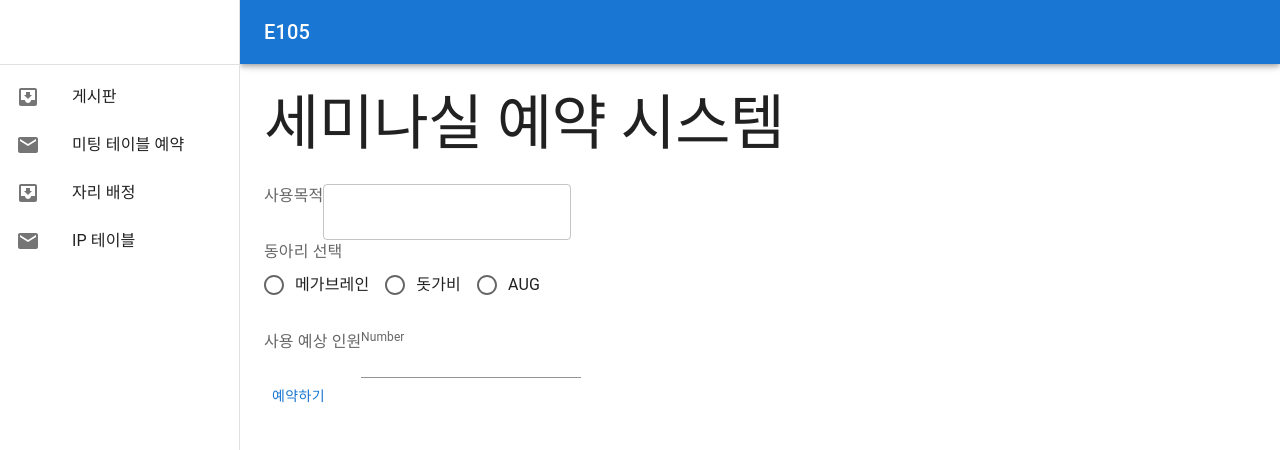
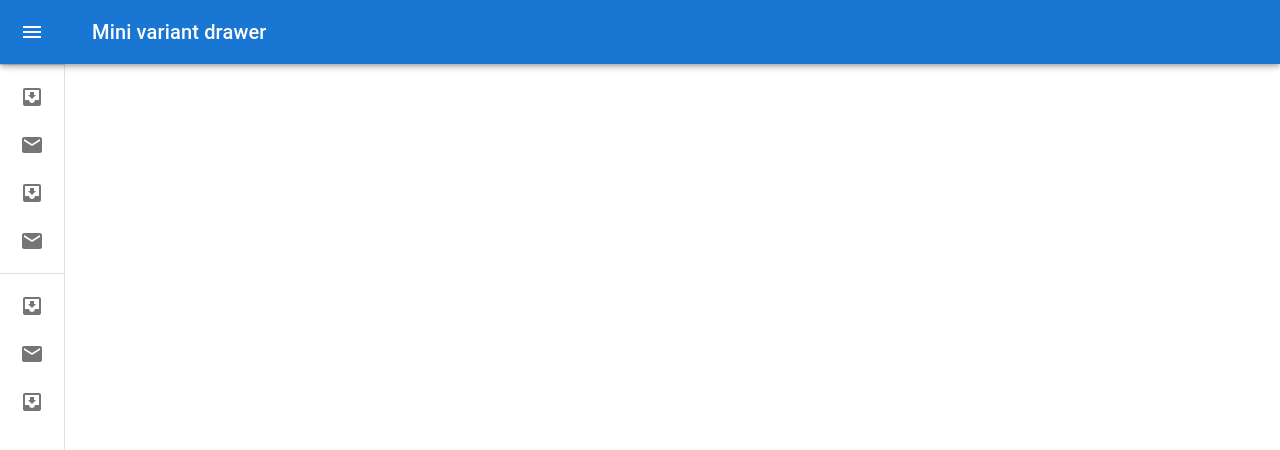
Before and after one commit to inje-megabrain/E105, a React (Create React App) app in the folder frontend/: page /1 in a window 1280 px wide. Shown: the top 450 px of the page. Built offline with nearby package versions, Linux system fonts and the light colour scheme.

Commit message:
feat: user interface change to support reactive design

```diff
--- a/frontend/package.json
+++ b/frontend/package.json
@@ -18,6 +18,7 @@
     "dayjs": "^1.10.8",
     "react": "^17.0.2",
     "react-dom": "^17.0.2",
+    "react-router-dom": "^6.2.2",
     "react-scripts": "5.0.0",
     "recoil": "^0.6.1",
     "web-vitals": "^2.1.4"
--- a/frontend/src/App.js
+++ b/frontend/src/App.js
@@ -1,59 +1,200 @@
 import * as React from 'react';
-import { Box, Drawer, CssBaseline, AppBar, Toolbar, List, Typography, Divider, ListItem, ListItemIcon, ListItemText } from '@mui/material';
-import { MoveToInbox, Mail } from '@mui/icons-material';
+import { styled, useTheme } from '@mui/material/styles';
+import Box from '@mui/material/Box';
+import MuiDrawer from '@mui/material/Drawer';
+import MuiAppBar from '@mui/material/AppBar';
+import Toolbar from '@mui/material/Toolbar';
+import List from '@mui/material/List';
+import CssBaseline from '@mui/material/CssBaseline';
+import Typography from '@mui/material/Typography';
+import Divider from '@mui/material/Divider';
+import IconButton from '@mui/material/IconButton';
+import MenuIcon from '@mui/icons-material/Menu';
+import ChevronLeftIcon from '@mui/icons-material/ChevronLeft';
+import ChevronRightIcon from '@mui/icons-material/ChevronRight';
+import ListItemButton from '@mui/material/ListItemButton';
+import ListItemIcon from '@mui/material/ListItemIcon';
+import ListItemText from '@mui/material/ListItemText';
+import InboxIcon from '@mui/icons-material/MoveToInbox';
+import MailIcon from '@mui/icons-material/Mail';
 import SeatTable from './pages/contents/SeatTable';
 import MeetingRoomReservation from "./pages/contents/MeetingRoomReservation";
+import IPTable from "./pages/contents/IPTable";
+import Board from "./pages/contents/Board";
+import {Link, Route, Routes} from "react-router-dom";
+import {ListItem} from "@mui/material";
 
 const drawerWidth = 240;
 
-function App() {
+const openedMixin = (theme) => ({
+    width: drawerWidth,
+    transition: theme.transitions.create('width', {
+        easing: theme.transitions.easing.sharp,
+        duration: theme.transitions.duration.enteringScreen,
+    }),
+    overflowX: 'hidden',
+});
+
+const closedMixin = (theme) => ({
+    transition: theme.transitions.create('width', {
+        easing: theme.transitions.easing.sharp,
+        duration: theme.transitions.duration.leavingScreen,
+    }),
+    overflowX: 'hidden',
+    width: `calc(${theme.spacing(7)} + 1px)`,
+    [theme.breakpoints.up('sm')]: {
+        width: `calc(${theme.spacing(8)} + 1px)`,
+    },
+});
+
+const DrawerHeader = styled('div')(({ theme }) => ({
+    display: 'flex',
+    alignItems: 'center',
+    justifyContent: 'flex-end',
+    padding: theme.spacing(0, 1),
+    // necessary for content to be below app bar
+    ...theme.mixins.toolbar,
+}));
+
+const AppBar = styled(MuiAppBar, {
+    shouldForwardProp: (prop) => prop !== 'open',
+})(({ theme, open }) => ({
+    zIndex: theme.zIndex.drawer + 1,
+    transition: theme.transitions.create(['width', 'margin'], {
+        easing: theme.transitions.easing.sharp,
+        duration: theme.transitions.duration.leavingScreen,
+    }),
+    ...(open && {
+        marginLeft: drawerWidth,
+        width: `calc(100% - ${drawerWidth}px)`,
+        transition: theme.transitions.create(['width', 'margin'], {
+            easing: theme.transitions.easing.sharp,
+            duration: theme.transitions.duration.enteringScreen,
+        }),
+    }),
+}));
+
+const Drawer = styled(MuiDrawer, { shouldForwardProp: (prop) => prop !== 'open' })(
+    ({ theme, open }) => ({
+        width: drawerWidth,
+        flexShrink: 0,
+        whiteSpace: 'nowrap',
+        boxSizing: 'border-box',
+        ...(open && {
+            ...openedMixin(theme),
+            '& .MuiDrawer-paper': openedMixin(theme),
+        }),
+        ...(!open && {
+            ...closedMixin(theme),
+            '& .MuiDrawer-paper': closedMixin(theme),
+        }),
+    }),
+);
+
+export default function App() {
+    const theme = useTheme();
+    const [open, setOpen] = React.useState(false);
+
+    const handleDrawerOpen = () => {
+        setOpen(true);
+    };
+
+    const handleDrawerClose = () => {
+        setOpen(false);
+    };
+
+    function nextPath(path) {
+        this.props.history.push(path);
+    }
+
     return (
-      <Box className="App" sx={{ display: 'flex' }}>
+        <Box sx={{ display: 'flex' }}>
             <CssBaseline />
-        <AppBar
-            position="fixed"
-            sx={{ width: `calc(100% - ${drawerWidth}px)`, ml: `${drawerWidth}px` }}
+            <AppBar position="fixed" open={open}>
+                <Toolbar>
+                    <IconButton
+                        color="inherit"
+                        aria-label="open drawer"
+                        onClick={handleDrawerOpen}
+                        edge="start"
+                        sx={{
+                            marginRight: 5,
+                            ...(open && { display: 'none' }),
+                        }}
                     >
-          <Toolbar>
+                        <MenuIcon />
+                    </IconButton>
                     <Typography variant="h6" noWrap component="div">
-              E105
+                        Mini variant drawer
                     </Typography>
                 </Toolbar>
             </AppBar>
-        <Drawer
-            sx={{
-              width: drawerWidth,
-              flexShrink: 0,
-              '& .MuiDrawer-paper': {
-                width: drawerWidth,
-                boxSizing: 'border-box',
-              },
-            }}
-            variant="permanent"
-            anchor="left"
-        >
-          <Toolbar />
+            <Drawer variant="permanent" open={open}>
+                <DrawerHeader>
+                    <IconButton onClick={handleDrawerClose}>
+                        {theme.direction === 'rtl' ? <ChevronRightIcon /> : <ChevronLeftIcon />}
+                    </IconButton>
+                </DrawerHeader>
                 <Divider />
                 <List>
                     {['게시판', '미팅 테이블 예약', '자리 배정', 'IP 테이블'].map((text, index) => (
-                <ListItem button key={text}>
-                  <ListItemIcon>
-                    {index % 2 === 0 ? <MoveToInbox /> : <Mail />}
+                            <ListItemButton
+                            key={text}
+                            sx={{
+                                minHeight: 48,
+                                justifyContent: open ? 'initial' : 'center',
+                                px: 2.5,
+                            }}
+                            to={'/' + index}
+                            >
+                            <ListItemIcon
+                                sx={{
+                                    minWidth: 0,
+                                    mr: open ? 3 : 'auto',
+                                    justifyContent: 'center',
+                                }}
+                            >
+                                {index % 2 === 0 ? <InboxIcon /> : <MailIcon />}
                             </ListItemIcon>
-                  <ListItemText primary={text} />
-                </ListItem>
+                            <ListItemText primary={text} sx={{ opacity: open ? 1 : 0 }} />
+                        </ListItemButton>
+                    ))}
+                </List>
+                <Divider />
+                <List>
+                    {['All mail', 'Trash', 'Spam'].map((text, index) => (
+                        <ListItemButton
+                            key={text}
+                            sx={{
+                                minHeight: 48,
+                                justifyContent: open ? 'initial' : 'center',
+                                px: 2.5,
+                            }}
+                        >
+                            <ListItemIcon
+                                sx={{
+                                    minWidth: 0,
+                                    mr: open ? 3 : 'auto',
+                                    justifyContent: 'center',
+                                }}
+                            >
+                                {index % 2 === 0 ? <InboxIcon /> : <MailIcon />}
+                            </ListItemIcon>
+                            <ListItemText primary={text} sx={{ opacity: open ? 1 : 0 }} />
+                        </ListItemButton>
                     ))}
                 </List>
             </Drawer>
-        <Box
-            component="main"
-            sx={{ flexGrow: 1, bgcolor: 'background.default', p: 3 }}
-        >
-          <Toolbar />
-            <MeetingRoomReservation />
+            <Box component="main" sx={{ flexGrow: 1, p: 3 }}>
+                <DrawerHeader />
+                <Routes>
+                    <Route exact path="/" component={Board} />
+                    <Route path="/0" component={Board} />
+                    <Route path="/1" component={MeetingRoomReservation} />
+                    <Route path="/2" component={SeatTable} />
+                    <Route path="/3" component={IPTable} />
+                </Routes>
             </Box>
         </Box>
     );
 }
-
-export default App;
--- a/frontend/src/index.js
+++ b/frontend/src/index.js
@@ -2,10 +2,13 @@ import React from 'react';
 import ReactDOM from 'react-dom';
 import App from './App';
 import reportWebVitals from './reportWebVitals';
+import { BrowserRouter } from 'react-router-dom';
 
 ReactDOM.render(
   <React.StrictMode>
-    <App />
+      <BrowserRouter>
+          <App />
+      </BrowserRouter>
   </React.StrictMode>,
   document.getElementById('root')
 );
--- a/frontend/src/pages/contents/Board.js
+++ b/frontend/src/pages/contents/Board.js
@@ -0,0 +1,6 @@
+export default function Board(){
+    return(
+        <>
+        </>
+    )
+}
--- a/frontend/src/pages/contents/IPTable.js
+++ b/frontend/src/pages/contents/IPTable.js
@@ -0,0 +1,6 @@
+export default function IPTable(){
+    return(
+            <>
+            </>
+        )
+}
--- a/frontend/src/pages/contents/MeetingRoomReservation.js
+++ b/frontend/src/pages/contents/MeetingRoomReservation.js
@@ -16,23 +16,23 @@ import axios from "axios";
 export default function MeetingRoomReservation(){
     const [starttime, setstarttime] = React.useState(new Date('2022-01-01T00:00:00.000Z'));
     const [endtime, setendtime] = React.useState(new Date('2022-01-01T00:00:00.000Z'));
-    const [title, settitle] = React.useState('');
-    const [group, setgroup] = React.useState('');
+    const [title, settitle] = React.useState('ㅇㅇ`');
+    const [group, setgroup] = React.useState('메가브레인');
     const [num, setnum] = React.useState(1);
     return (
         <>
-            <Typography typography="h2">세미나실 예약 시스템</Typography>
+            <Typography typography="h2">미팅 테이블 예약 시스템</Typography>
             <br/>
                 <FormLabel id="demo-radio-buttons-group-label">사용목적</FormLabel>
-                <TextField id="outlined-basic" variant="outlined" onChange={(value)=>settitle(value)}/>
-                <br/>
+                <TextField id="outlined-basic" variant="outlined" onChange={(event)=>settitle(event.target.value)}/>
+                <br/>`
                 <FormLabel id="demo-radio-buttons-group-label">동아리 선택</FormLabel>
                 <RadioGroup
                     row
                     aria-labelledby="demo-radio-buttons-group-label"
-                    defaultValue="female"
+                    defaultValue="mega"
                     name="radio-buttons-group"
-                    onSelect={(value)=>setgroup(value)}
+                    onSelect={(event)=>setgroup(event.target.value)}
                 >
                     <FormControlLabel value="mega" control={<Radio />} label="메가브레인" />
                     <FormControlLabel value="dot" control={<Radio />} label="돗가비" />
@@ -44,7 +44,7 @@ export default function MeetingRoomReservation(){
                     id="standard-number"
                     label="Number"
                     type="number"
-                    onChange={(value)=>setnum(value)}
+                    onChange={(event)=>setnum(Number.valueOf(event.target.value))}
                     InputLabelProps={{
                         shrink: true,
                     }}
@@ -60,7 +60,6 @@ export default function MeetingRoomReservation(){
                             setstarttime(newValue);
                             console.log(starttime);
                         }}/>
-                    <br/>
                     <DateTimePicker
                         renderInput={(props) => <TextField {...props} />}
                         value={endtime}
@@ -73,22 +72,23 @@ export default function MeetingRoomReservation(){
                     />
                 </LocalizationProvider>
                 <Button onClick={()=>{
-                    axios({
-                        headers: {'Access-Control-Allow-Origin': '*'},
-                        method: "get",
-                        url: 'http://192.168.0.5:8080/api/v1/meeting',
-                        data: {
-                            purpose: title,
-                            team: group,
-                            usingPeople: Number.valueOf(num),
-                            starTime: starttime,
-                            endTime: endtime,
-                        }
+                    const data = {
+                        purpose: title,
+                        team: group,
+                        usingPeople: num,
+                        starTime: starttime.toISOString(),
+                        endTime: endtime.toISOString(),
+                    };
+                    axios.post('http://203.241.228.70:18080/api/v1/meeting', data, {
+                        headers: {
+                            'Access-Control-Allow-Origin': '*',
+                        },
                     })
                         .then((Response)=>{
                             console.log(Response.data)
+                            console.log(data)
                         })
-                        .catch((Error)=>{console.log(Error)})
+                        .catch((Error)=>{console.log(Error); console.log(data);})
                 }}>예약하기</Button>
         </>
     )
```
Also changed, not shown: 1 other file (tests, documents, lock files or other folders). Lines whose indentation alone changed are shown as unchanged.
